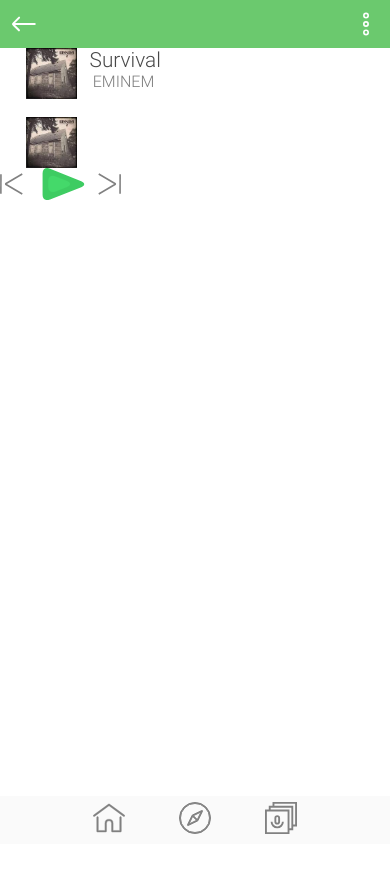
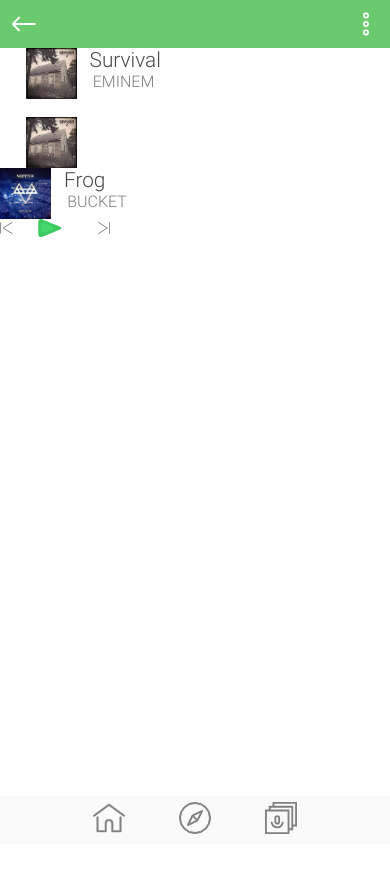
Before and after one commit to helagro/fria-play, a React (Create React App) app: page /player in a window 390 px wide. Shown: the top 872 px of the page. Built offline with nearby package versions, Linux system fonts and the light colour scheme.

Commit message:
work on PlayerMobile

```diff
--- a/src/components/FullPlayControls.jsx
+++ b/src/components/FullPlayControls.jsx
@@ -1,13 +1,13 @@
 import React from 'react'
 import style from "./style/FullPlayControls.module.css"
 import PlayAndSwitchSong from "./PlayAndSwitchSong"
-import SongInfoLarge from "./SongInfoLarge"
+import SongInfo from "./SongInfo"
 import bestOfMeImage from "./img/best-of-me.jpg"
 
 function FullPlayControls() {
     return (
         <div className={style.container}>
-            <SongInfoLarge image={bestOfMeImage} title="Frog" artist="bucket" className={style.SongInfoLarge}/>
+            <SongInfo image={bestOfMeImage} title="Frog" artist="bucket" className={style.SongInfo}/>
             <PlayAndSwitchSong className={style.PlayAndSwitchSong}/>
         </div>
     )
--- a/src/components/SongInfo.jsx
+++ b/src/components/SongInfo.jsx
@@ -6,7 +6,7 @@
 
 function SongInfo(props){
     return (
-        <div className={style.container}>
+        <div className={[style.container, props.className].join(" ")}>
             <CoverPhoto image={props.image} className={style.photo}/>
             <div className={style.songText}>
                 <div className={style.textContainer}>
--- a/src/components/style/FullPlayControls.module.css
+++ b/src/components/style/FullPlayControls.module.css
@@ -1,16 +1,16 @@
 
 .container{
-    width: 100%;
-    height: 8em;
-    overflow: hidden;
+    width: 300px;
+    height: 2em;
     display: grid;
     grid-template-rows: 1fr 1fr;
 }
 
-.SongInfoLarge{
-    display: none;
+.SongInfo{
 }
 
 .PlayAndSwitchSong{
-    display: none;
+    height: 100%;
+    object-fit: contain;
+    width: 100%;
 }
```
Also changed, not shown: 1 other file (tests, documents, lock files or other folders).
